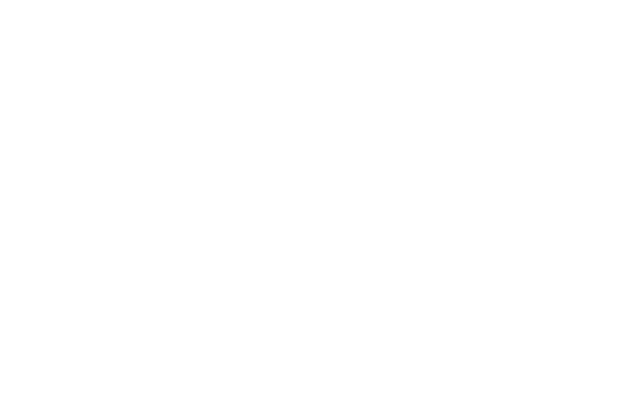
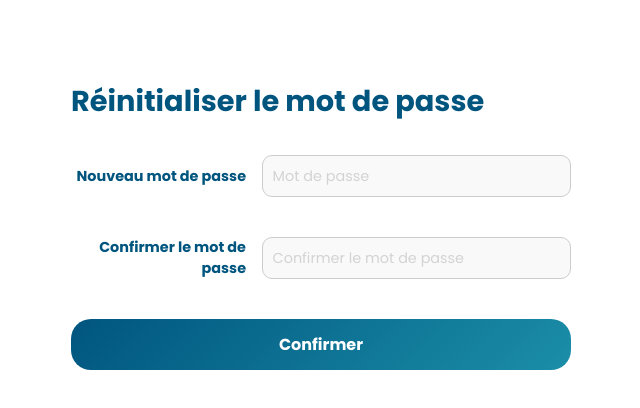
Before and after one commit to SandyTzns/cafront, a React (Create React App) app: page /reset-password in a window 1280 px wide. Before the commit this address had no page. Shown: the top 408 px of the page, without its empty margins (319-959 px from the left). Built offline with nearby package versions, Linux system fonts and the light colour scheme.

Commit message:
Routing and design for PRE, RP, NF

```diff
--- a/src/App.js
+++ b/src/App.js
@@ -1,7 +1,10 @@
 import { BrowserRouter, Route, Routes } from "react-router-dom";
-
 import LandingPage from "./pages/LandingPage";
 import AuthPage from "./pages/AuthPage";
+import MainPage from "./pages/MainPage";
+import PasswordRecoveryEmail from "./pages/PasswordRecoveryEmail";
+import ResetPassword from "./pages/ResetPassword";
+import NotFound from "./pages/NotFound";
 
 function App() {
   return (
@@ -9,6 +12,14 @@
       <Routes>
         <Route path="/" element={<LandingPage />} />
         <Route path="/auth" element={<AuthPage />} />
+        <Route path="/main" element={<MainPage />} />
+
+        {/* Password Recovery Pages */}
+        <Route path="/forgot-password" element={<PasswordRecoveryEmail />} />
+        <Route path="/reset-password" element={<ResetPassword />} />
+
+        {/* 404 Page */}
+        <Route path="*" element={<NotFound />} />
       </Routes>
     </BrowserRouter>
   );
--- a/src/components/Login.js
+++ b/src/components/Login.js
@@ -1,8 +1,21 @@
 import React from "react";
+import { useNavigate } from "react-router-dom";
 import "../styles/Login.css";
 import { FaGoogle, FaLinkedin } from "react-icons/fa"; // Social Icons
 
 function Login() {
+  const navigate = useNavigate();
+
+  const handleLogin = (e) => {
+    e.preventDefault();
+    // Placeholder for authentication logic
+    navigate("/main"); // Navigate to Main Page
+  };
+
+  const handleForgotPassword = () => {
+    navigate("/forgot-password"); // Navigate to Password Recovery Email Page
+  };
+
   return (
     <div className="login">
       {/* Social Login Section */}
@@ -22,7 +35,7 @@
       </div>
 
       {/* Form */}
-      <form>
+      <form onSubmit={handleLogin}>
         <label htmlFor="email">EMAIL</label>
         <input type="email" id="email" placeholder="Adresse email" required />
         <label htmlFor="password">MOT DE PASSE</label>
@@ -40,7 +53,7 @@
             <input type="checkbox" id="remember-me" name="remember-me" />
             <label htmlFor="remember-me">Se souvenir de moi</label>
           </div>
-          <a href="#" className="forgot-password">
+          <a onClick={handleForgotPassword} className="forgot-password">
             Mot de passe oublié ?
           </a>
         </div>
--- /dev/null
+++ b/src/pages/MainPage.js
@@ -0,0 +1,11 @@
+import React from "react";
+
+function MainPage() {
+  return (
+    <div>
+      <h1>Main Page</h1>
+    </div>
+  );
+}
+
+export default MainPage;
--- /dev/null
+++ b/src/pages/NotFound.js
@@ -0,0 +1,15 @@
+import React from "react";
+import "../styles/NotFound.css";
+
+function NotFound() {
+  return (
+    <div className="not-found-page">
+      <h1>404 - Page non trouvée</h1>
+      <button onClick={() => (window.location.href = "/auth")}>
+        Retour à l'accueil
+      </button>
+    </div>
+  );
+}
+
+export default NotFound;
--- /dev/null
+++ b/src/pages/PasswordRecoveryEmail.js
@@ -0,0 +1,28 @@
+import React from "react";
+import { useNavigate } from "react-router-dom";
+import "../styles/PasswordRecoveryEmail.css";
+
+function PasswordRecoveryEmail() {
+  const navigate = useNavigate();
+
+  const handleSubmit = (e) => {
+    e.preventDefault();
+    // Placeholder for password recovery logic
+    navigate("/reset-password");
+  };
+
+  return (
+    <div className="password-recovery-page">
+      <h1>Mot de passe oublié</h1>
+      <form onSubmit={handleSubmit} className="form-wrapper">
+        <div className="form-group">
+          <label htmlFor="email">Email</label>
+          <input type="email" id="email" placeholder="Votre email" />
+        </div>
+        <button type="submit">Récupérer le mot de passe</button>
+      </form>
+    </div>
+  );
+}
+
+export default PasswordRecoveryEmail;
--- /dev/null
+++ b/src/pages/ResetPassword.js
@@ -0,0 +1,36 @@
+import React from "react";
+import { useNavigate } from "react-router-dom";
+import "../styles/ResetPassword.css";
+
+function ResetPassword() {
+  const navigate = useNavigate();
+
+  const handleResetPassword = (e) => {
+    e.preventDefault();
+    // Placeholder for password reset logic
+    navigate("/auth");
+  };
+
+  return (
+    <div className="reset-password-page">
+      <h1>Réinitialiser le mot de passe</h1>
+      <form onSubmit={handleResetPassword}>
+        <div className="form-group">
+          <label htmlFor="password">Nouveau mot de passe</label>
+          <input type="password" id="password" placeholder="Mot de passe" />
+        </div>
+        <div className="form-group">
+          <label htmlFor="confirm-password">Confirmer le mot de passe</label>
+          <input
+            type="password"
+            id="confirm-password"
+            placeholder="Confirmer le mot de passe"
+          />
+        </div>
+        <button type="submit">Confirmer</button>
+      </form>
+    </div>
+  );
+}
+
+export default ResetPassword;
--- a/src/styles/Login.css
+++ b/src/styles/Login.css
@@ -121,6 +121,7 @@
   font-size: 0.9rem;
   text-decoration: none;
   white-space: nowrap; /* Prevents wrapping */
+  cursor: pointer;
 }
 
 .forgot-password:hover {
--- /dev/null
+++ b/src/styles/NotFound.css
@@ -0,0 +1,28 @@
+/* 404 Page */
+.not-found-page {
+  margin-top: 20vh;
+  text-align: center;
+  font-family: "Poppins", sans-serif;
+}
+
+.not-found-page h1 {
+  font-size: 2.5rem;
+  color: #00557f;
+}
+
+.not-found-page button {
+  margin-top: 2rem;
+  padding: 0.8rem 1.5rem;
+  font-size: 1rem;
+  font-weight: bold;
+  color: white;
+  background: linear-gradient(135deg, #00557f, #1b8ea8);
+  border: none;
+  border-radius: 20px;
+  cursor: pointer;
+  transition: background 0.3s ease;
+}
+
+.not-found-page button:hover {
+  background: linear-gradient(135deg, #1b8ea8, #00557f);
+}
--- /dev/null
+++ b/src/styles/PasswordRecoveryEmail.css
@@ -0,0 +1,67 @@
+/* Page Layout */
+.password-recovery-page {
+  margin: 10vh auto 0;
+  max-width: 500px;
+  font-family: "Poppins", sans-serif;
+  text-align: left; /* Ensure consistent left alignment */
+}
+
+.password-recovery-page h1 {
+  font-size: 1.8rem;
+  color: #00557f;
+  margin-bottom: 2rem;
+}
+
+/* Form Wrapper for Consistent Alignment */
+.form-wrapper {
+  display: flex;
+  flex-direction: column;
+  gap: 1.5rem;
+}
+
+/* Form Group for Labels and Inputs */
+.form-group {
+  display: flex;
+  align-items: center;
+  gap: 1.5rem; /* Space between label and input */
+}
+
+.form-group label {
+  font-size: 1.5rem;
+  font-weight: 600;
+  color: #00557f;
+  flex-shrink: 0; /* Prevents label from shrinking */
+}
+
+.form-group input {
+  flex-grow: 1; /* Input grows to fill the remaining space */
+  padding: 0.6rem;
+  font-size: 0.9rem;
+  border: 1px solid #ccc;
+  border-radius: 10px;
+  background: #f9f9f9;
+}
+
+.form-group input:focus {
+  border-color: #00557f;
+  box-shadow: 0 0 5px rgba(0, 85, 127, 0.3);
+  outline: none;
+}
+
+/* Button */
+.password-recovery-page button {
+  align-self: flex-start; /* Keeps the button aligned to the form */
+  padding: 0.8rem 1.5rem;
+  font-size: 1rem;
+  font-weight: bold;
+  color: white;
+  background: linear-gradient(135deg, #00557f, #1b8ea8);
+  border: none;
+  border-radius: 20px;
+  cursor: pointer;
+  transition: background 0.3s ease;
+}
+
+.password-recovery-page button:hover {
+  background: linear-gradient(135deg, #1b8ea8, #00557f);
+}
--- /dev/null
+++ b/src/styles/ResetPassword.css
@@ -0,0 +1,59 @@
+/* Reset Password Page */
+.reset-password-page {
+  margin: 10vh auto 0;
+  max-width: 500px;
+  font-family: "Poppins", sans-serif;
+}
+
+.reset-password-page h1 {
+  font-size: 1.8rem;
+  color: #00557f;
+  margin-bottom: 2rem;
+  text-align: left;
+}
+
+.reset-password-page .form-group {
+  display: flex;
+  align-items: center;
+  gap: 1rem;
+  margin-bottom: 1.5rem;
+}
+
+.reset-password-page label {
+  font-size: 0.9rem;
+  font-weight: bold;
+  color: #00557f;
+  width: 35%;
+  text-align: right;
+}
+
+.reset-password-page input {
+  flex: 1;
+  padding: 0.6rem;
+  font-size: 0.9rem;
+  border: 1px solid #ccc;
+  border-radius: 10px;
+  background: #f9f9f9;
+}
+
+.reset-password-page input:focus {
+  border-color: #00557f;
+  box-shadow: 0 0 5px rgba(0, 85, 127, 0.3);
+  outline: none;
+}
+
+.reset-password-page button {
+  padding: 0.8rem 1.5rem;
+  font-size: 1rem;
+  font-weight: bold;
+  color: white;
+  background: linear-gradient(135deg, #00557f, #1b8ea8);
+  border: none;
+  border-radius: 20px;
+  cursor: pointer;
+  transition: background 0.3s ease;
+}
+
+.reset-password-page button:hover {
+  background: linear-gradient(135deg, #1b8ea8, #00557f);
+}
```
